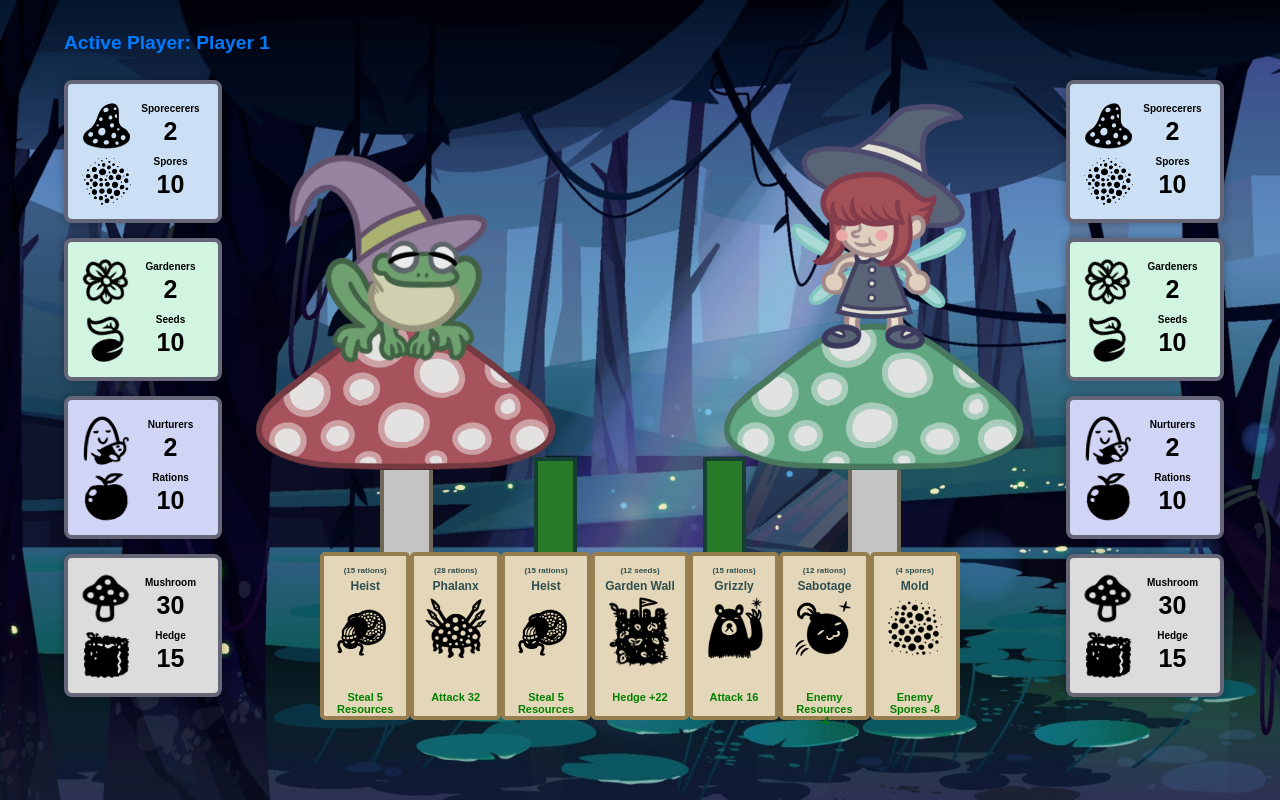
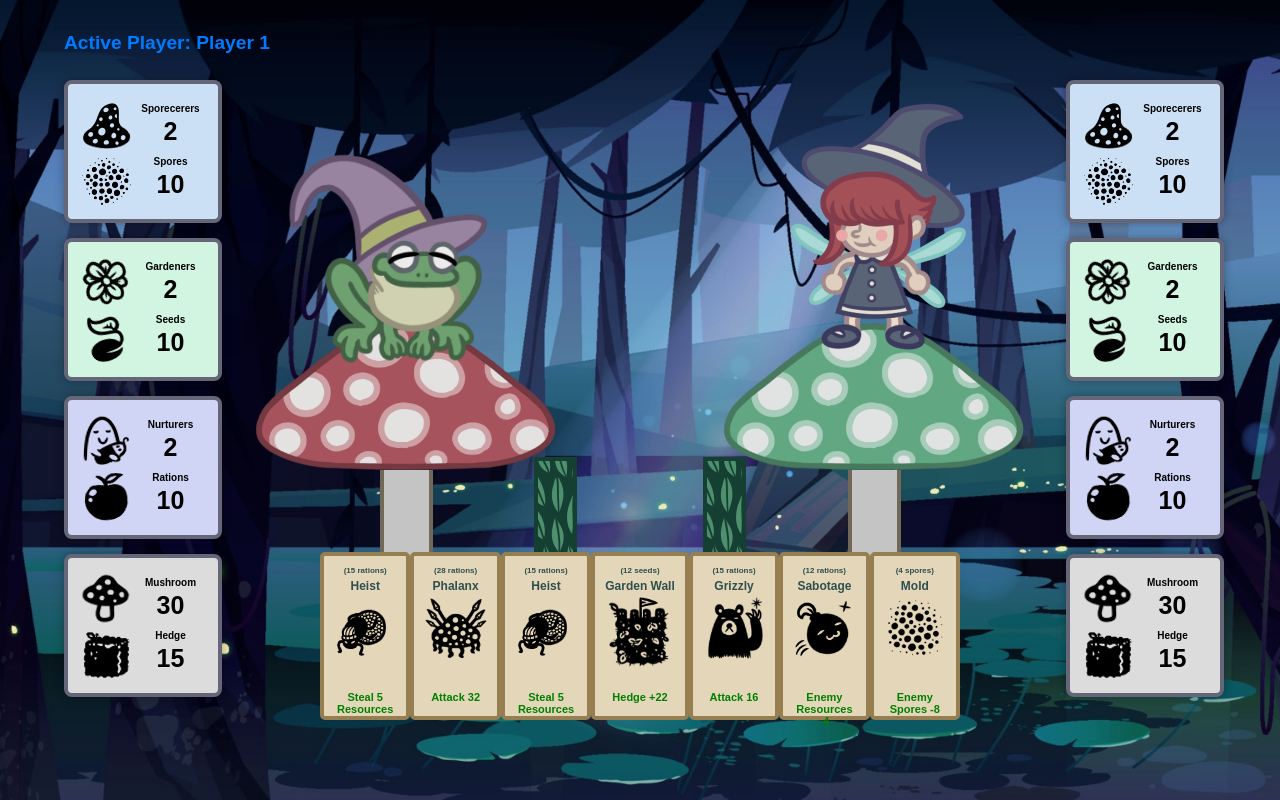
Before and after one commit to Gatlingjakob/mycomancer, a plain HTML site: page index.html in a window 1280 px wide. Both pictures are taken after a click on the button "Start Game". Drawn offline with Linux system fonts and the light colour scheme.

Commit message:
fixed values

```diff
--- a/styles.css
+++ b/styles.css
@@ -347,7 +347,8 @@ body {
 
 /* Hedge styles */
 .hedge {
-    background-color: rgb(40, 122, 40); /* Hedge color */
+    background-color: rgb(78 143 109);
+    background-image: url('images/textures_art/hedge_texture.png');
     border: 4px solid #153f32;
     width: 35px; /* Width of the hedge */
     position: relative; /* Position for inner elements */
```
Also changed, not shown: images/textures_art/hedge_texture.png (added).
